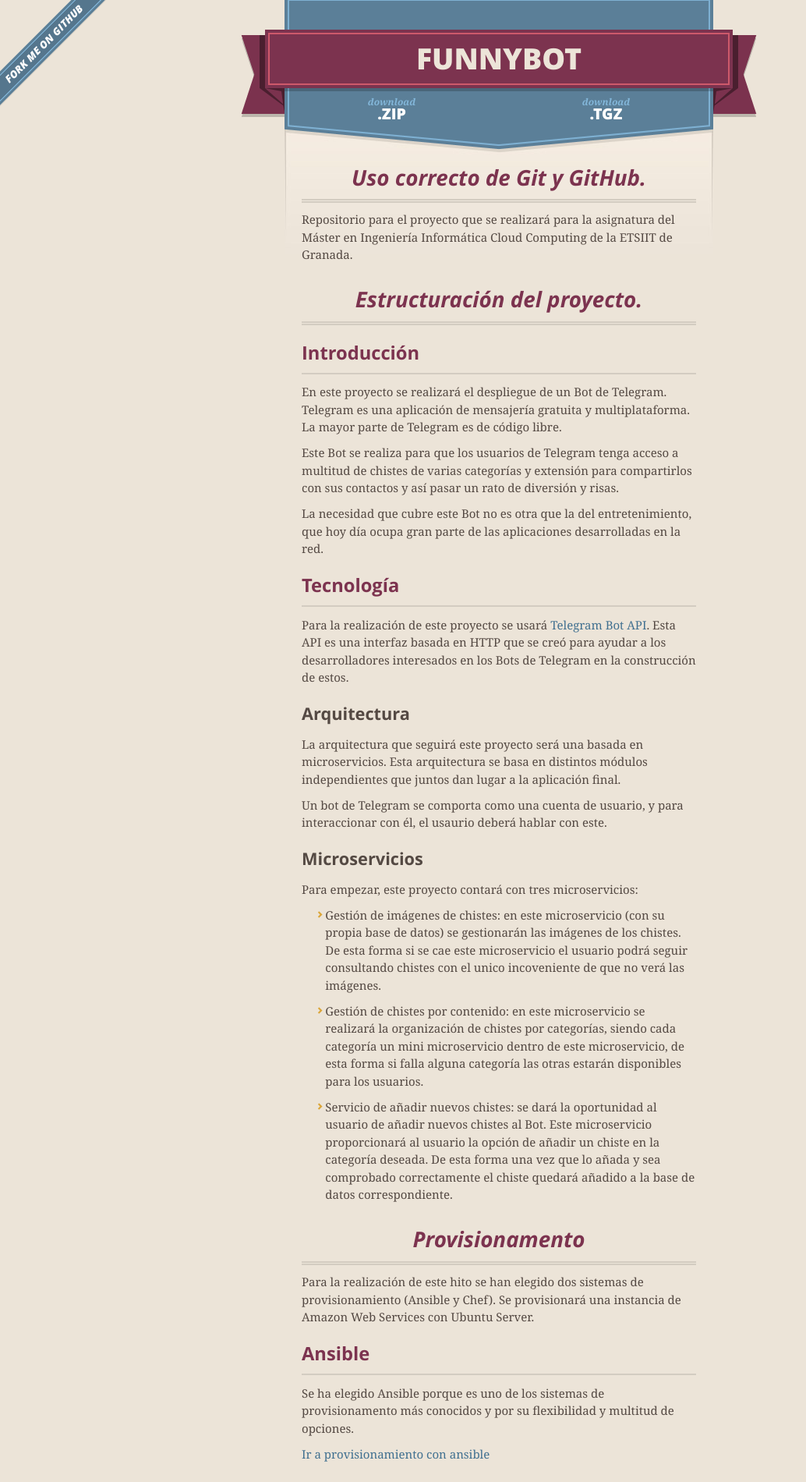
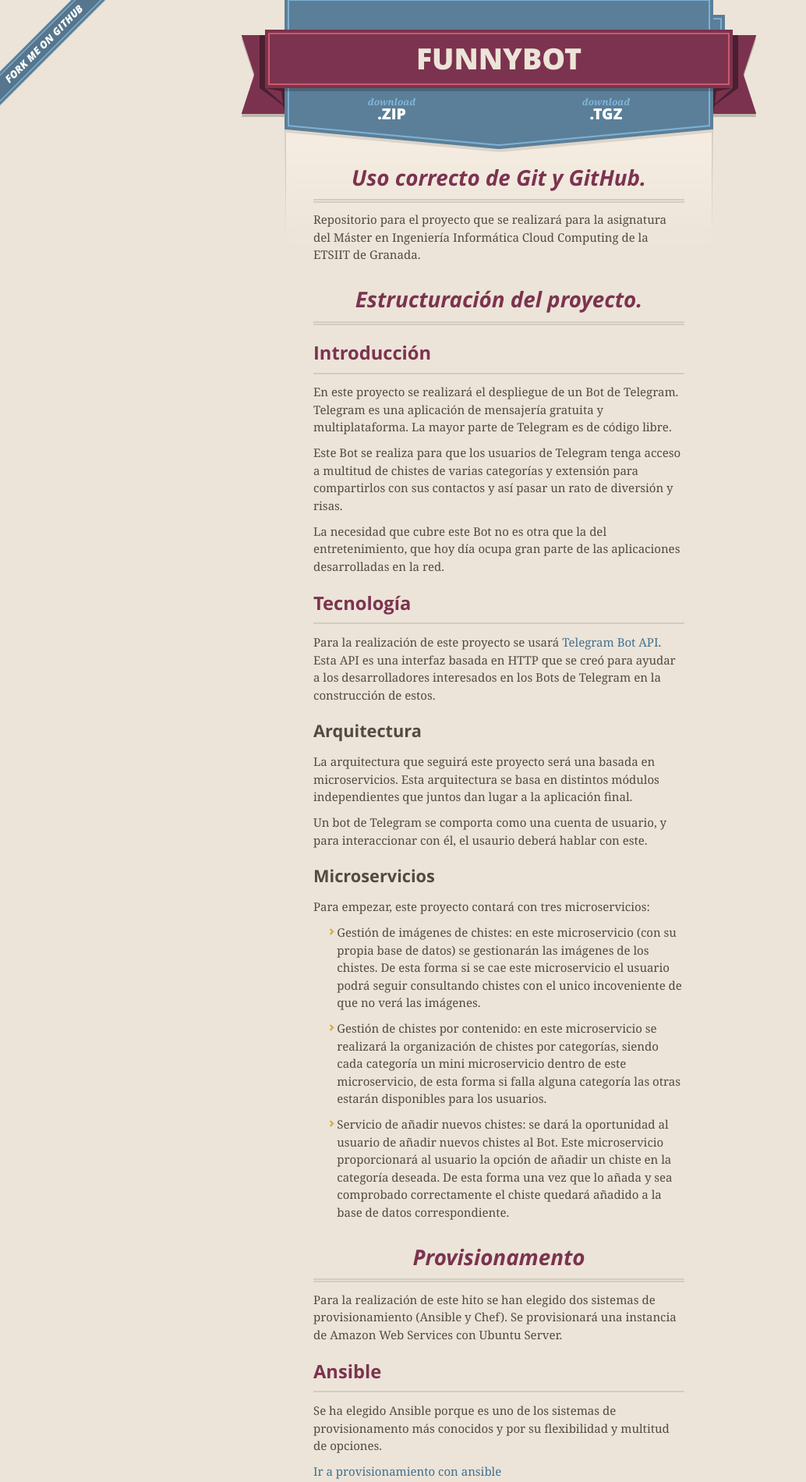
Before and after one commit to pedrogazquez/FunnyBot, a Jekyll site: the page built from index.md, in a window 1280 px wide. Shown: the top 1900 px of the page at 78% size, without its empty margins (0-1034 px from the left). Built offline with Jekyll 4.4.1, drawn with Linux system fonts in a browser that asks for light colours; nearby versions of some CDN libraries.

Commit message:
Arreglando ghpages

```diff
--- a/stylesheets/screen.css
+++ b/stylesheets/screen.css
@@ -114,7 +114,7 @@ header, footer, section {
 
 div.shell {
   display: block;
-  width: 670px;
+  width: 50%;
   margin: 0 auto;
 }
 
```
